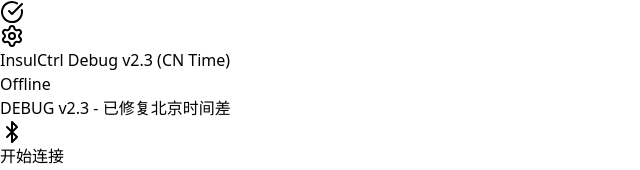
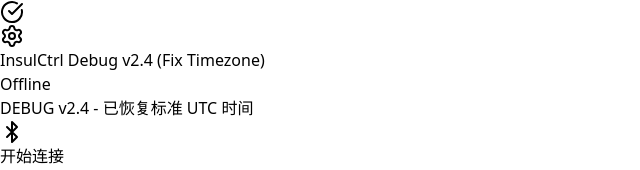
Before and after one commit to clancywy/insul-ctrl, a React (Vite) app: page / in a window 1280 px wide. Shown: the top 170 px of the page, without its empty margins (0-640 px from the left). Built offline with nearby package versions, Linux system fonts and the light colour scheme.

Commit message:
fix: rollback timezone logic, use standard UTC timestamp to prevent double offset

```diff
--- a/src/App.jsx
+++ b/src/App.jsx
@@ -74,7 +74,7 @@ export default function InsulCtrlApp() {
   const [toast, setToast] = useState({ show: false, msg: '', type: 'success' });
 
   // 版本标记，用于确认更新
-  const APP_VERSION = "Debug v2.3 (CN Time)";
+  const APP_VERSION = "Debug v2.4 (Fix Timezone)";
 
   // 用于 Mock 模式的回调引用
   const deviceDataRef = useRef(deviceData);
@@ -235,8 +235,7 @@ export default function InsulCtrlApp() {
     if (isMockMode) {
       setTimeout(() => {
         if (payload.cmd === "sync_time") {
-          // Mock 模式下，忽略 payload.ts (因为它是本地时间)，直接用 UTC 保证显示正确
-          setDeviceData(prev => ({ ...prev, deviceTs: Math.floor(Date.now() / 1000) }));
+          setDeviceData(prev => ({ ...prev, deviceTs: payload.ts }));
           showToast("时间同步成功");
         } else if (payload.cmd === "set_alarm") {
           setDeviceData(prev => ({ ...prev, alarmH: payload.h, alarmM: payload.m }));
@@ -271,18 +270,7 @@ export default function InsulCtrlApp() {
   // ==========================================
   // 功能处理
   // ==========================================
-  const handleSyncTime = () => {
-    // 获取当前时间
-    const now = new Date();
-    // 计算本地时间对应的秒数（即：让设备收到 12:00 的数值，而不是 04:00）
-    // 北京时间 (UTC+8) = UTC + 8小时
-    // getTimezoneOffset() 返回分钟差 (UTC - 本地)，北京时间是 -480
-    const offsetSeconds = now.getTimezoneOffset() * 60 * -1;
-    const localTs = Math.floor(Date.now() / 1000) + offsetSeconds;
-
-    sendCommand({ cmd: "sync_time", ts: localTs });
-  };
-
+  const handleSyncTime = () => sendCommand({ cmd: "sync_time", ts: Math.floor(Date.now() / 1000) });
   const handleSetAlarm = () => sendCommand({ cmd: "set_alarm", h: parseInt(pendingAlarmH), m: parseInt(pendingAlarmM) });
   const toggleRelay = () => sendCommand({ cmd: "toggle_relay" });
   const toggleArm = () => sendCommand({ cmd: "toggle_arm" });
@@ -323,8 +311,8 @@ export default function InsulCtrlApp() {
       <main className="max-w-md mx-auto p-4 space-y-5">
 
         {/* Debug Banner - 仅用于调试阶段 */}
-        <div className="bg-blue-400 text-blue-900 text-center py-2 px-4 rounded-xl font-bold text-sm shadow-sm animate-pulse">
-          DEBUG v2.3 - 已修复北京时间差
+        <div className="bg-purple-400 text-purple-900 text-center py-2 px-4 rounded-xl font-bold text-sm shadow-sm animate-pulse">
+          DEBUG v2.4 - 已恢复标准 UTC 时间
         </div>
 
         {/* 连接页 */}
```
